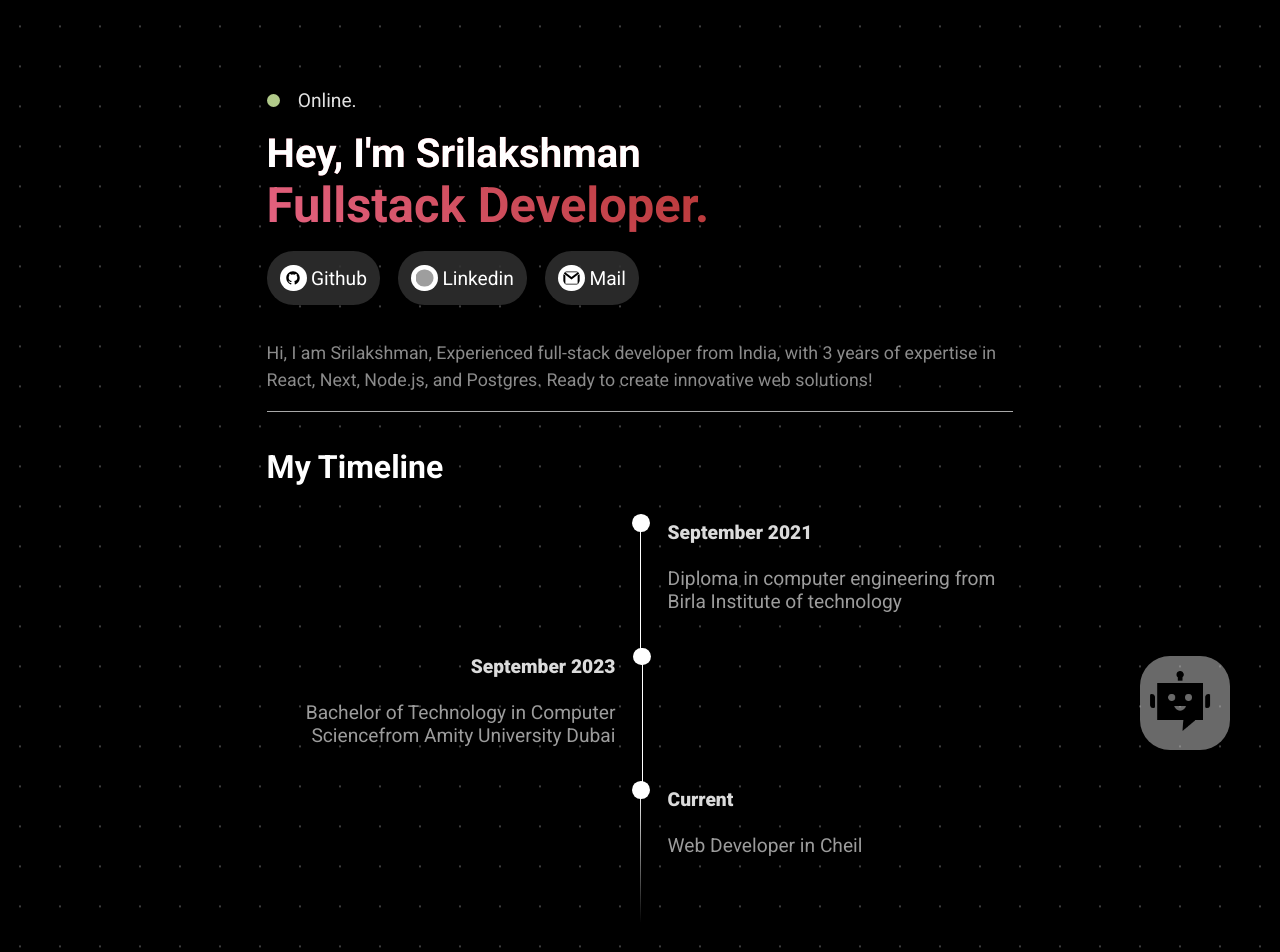
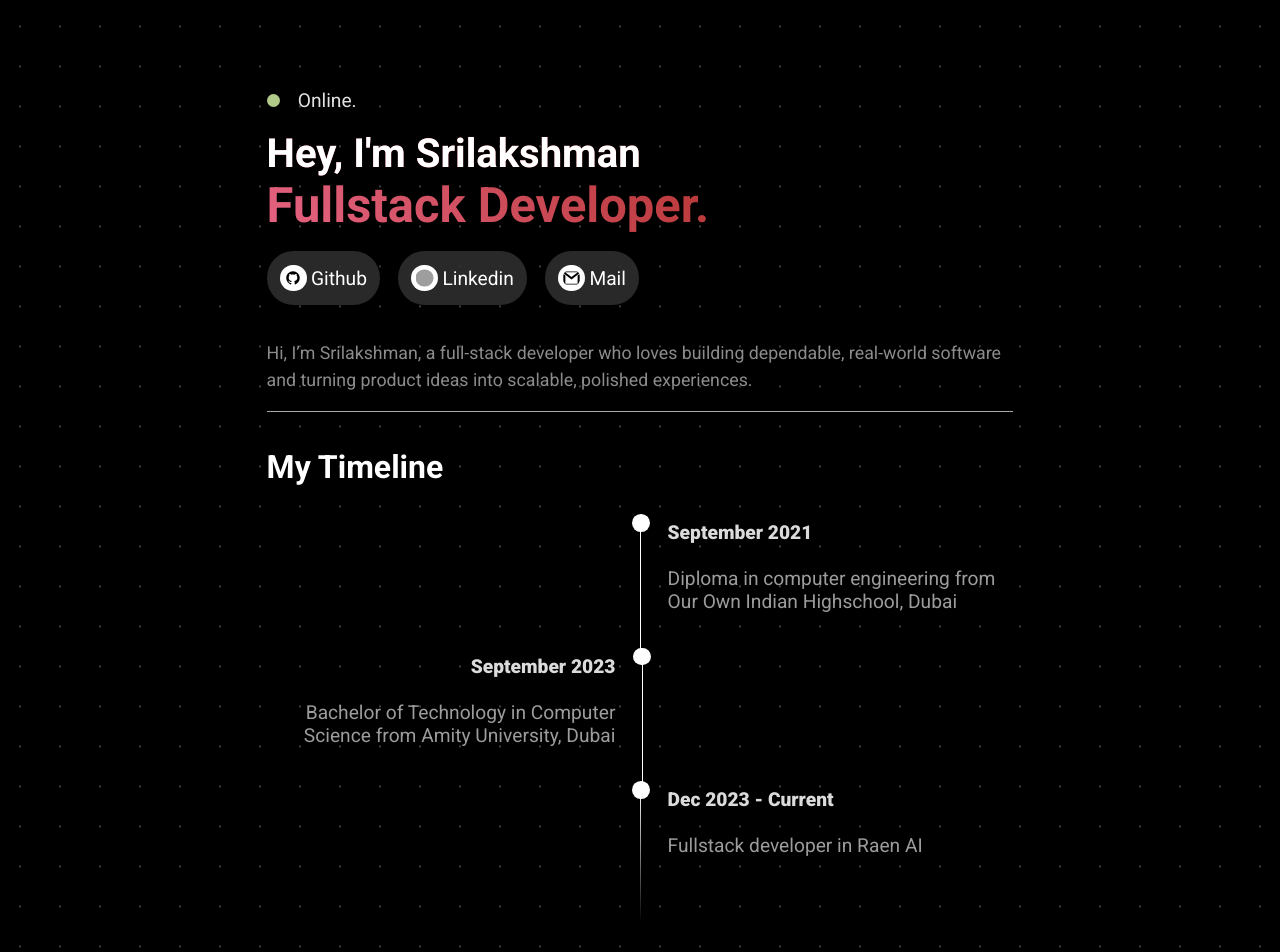
Before and after one commit to Pokemankey/portfolio, a React (Create React App) app: page / in a window 1280 px wide. Shown: the top 952 px of the page. Built offline with nearby package versions, Linux system fonts and the light colour scheme; grey boxes are pictures that could not be loaded; the HTML template or start-up script is replaced by a standard one.

Commit message:
Updated information and CV

```diff
--- a/src/App.js
+++ b/src/App.js
@@ -17,7 +17,7 @@ import arduinoIcon from './Assets/arduino.png'
 import yoloIcon from './Assets/yolo.png'
 import expressIcon from './Assets/express.png'
 import chatBotIcon from './Assets/chatbot.png'
-import cv from './Assets/Srilakshman CV.pdf'
+import cv from './Assets/Srilakshman_CV.pdf'
 import closeIcon from './Assets/close.png'
 
 
@@ -144,27 +144,28 @@ function App() {
             </a>
           </div>
           <div className={styles.headerContent}>
-            <p>Hi, I am Srilakshman, Experienced full-stack developer from India, with 3 years of expertise in React, Next, Node.js, and Postgres. Ready to create innovative web solutions!</p>
+            <p>Hi, I’m Srilakshman, a full-stack developer who loves building dependable, real-world software and turning product ideas into scalable, polished experiences.</p>
           </div>
         </div>
+
         <div className={styles.timeLineWrapper}>
           <h3>My Timeline</h3>
           <div className={styles.timeLine}>
             <div className={styles.rightTimeLineBox}>
               <div className={styles.dotsRight}></div>
-              <p><span>September 2021</span><br /><br />Diploma in computer engineering from Birla Institute of technology</p>
+              <p><span>September 2021</span><br /><br />Diploma in computer engineering from Our Own Indian Highschool, Dubai</p>
             </div>
             <div className={styles.leftTimeLineBox}>
               <div className={styles.dotsLeft}></div>
-              <p><span>September 2023</span><br /><br />Bachelor of Technology in Computer Sciencefrom Amity University Dubai</p>
+              <p><span>September 2023</span><br /><br />Bachelor of Technology in Computer Science from Amity University, Dubai</p>
             </div>
             <div className={styles.rightTimeLineBox}>
               <div className={styles.dotsRight}></div>
-              <p><span>Current</span><br /><br />Web Developer in Cheil</p>
+              <p><span>Dec 2023 - Current</span><br /><br />Fullstack developer in Raen AI</p>
             </div>
-
           </div>
         </div>
+
         <div className={styles.projectsWrapper}>
           <h2>Projects</h2>
           <div className={styles.projectsCardWrapper}>
@@ -265,7 +266,7 @@ function App() {
             </div>
           </div>
         </div>
-        {openChat && <div className={styles.chatBotMessagesWrapper} id='MESSAGES'>
+        {/* {openChat && <div className={styles.chatBotMessagesWrapper} id='MESSAGES'>
           <div className={styles.chatBotMessagesInner}>
             <div className={styles.chatWrapper}>
               <img className={styles.closeIcon} src={closeIcon} onClick={() => setOpenChat(false)} />
@@ -296,12 +297,12 @@ function App() {
               </div>
             </div>
           </div>
-        </div>}
-        <div onClick={() => setOpenChat(!openChat)} className={styles.chatBotIcon} >
+        </div>} */}
+        {/* <div onClick={() => setOpenChat(!openChat)} className={styles.chatBotIcon} >
           {!openChat && <div className={styles.chatBotIconWrapper} id='CHATICON'>
             <img src={chatBotIcon} alt='chat bot' />
           </div>}
-        </div>
+        </div> */}
         <div className={styles.pdfWrapper}>
           <button onClick={handleButtonClick}>{showPDF ? "Hide Resume" : "Resume"}</button>
           {showPDF && (
```
Also changed, not shown: 2 other files (tests, documents, lock files or other folders).
